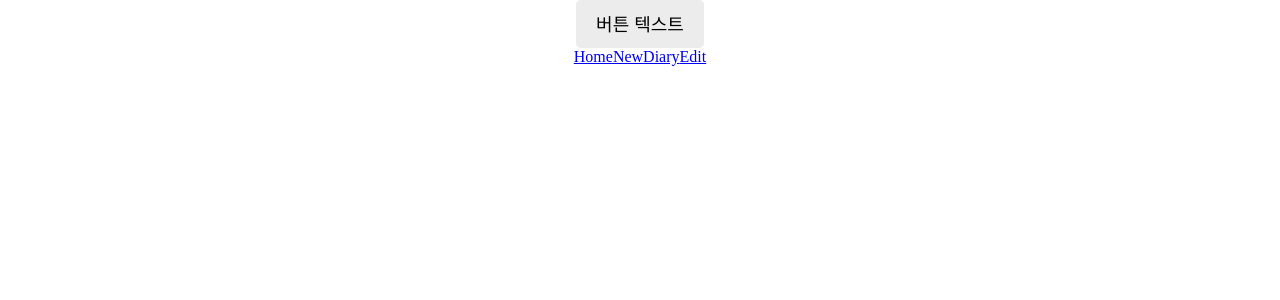
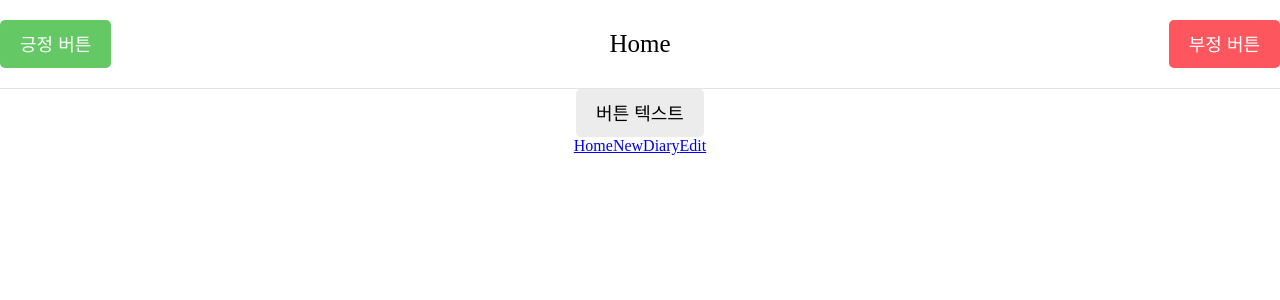
Before and after one commit to 92SooJong/one-bite-react, a React (Create React App) app in the folder project3/: page / in a window 1280 px wide. Shown: the top 300 px of the page. Built offline with nearby package versions, Linux system fonts and the light colour scheme; a web font is replaced by a local one.

Commit message:
add : Header 컴포넌트 생성

```diff
--- /dev/null
+++ b/project3/src/component/Header.css
@@ -0,0 +1,32 @@
+.Header {
+    padding-top: 20px;
+    padding-bottom: 20px;
+
+    display: flex;
+    align-items: center;
+    border-bottom: 1px solid #e2e2e2;
+}
+
+.Header > div {
+    display: flex;
+}
+
+.Header button {
+    font-family: "Nanum Pen Script";
+}
+
+.Header .header_title {
+    width: 50%;
+    font-size: 25px;
+    justify-content: center;
+}
+
+.Header .header_left {
+    width: 25%;
+    justify-content: start;
+}
+
+.Header .header_right {
+    width: 25%;
+    justify-content: end;
+}
--- /dev/null
+++ b/project3/src/component/Header.js
@@ -0,0 +1,15 @@
+import "./Header.css";
+
+const Header = ({ title, leftChild, rightChild }) => {
+
+
+    return (
+        <div className="Header">
+            <div className="header_left">{leftChild}</div>
+            <div className="header_title">{title}</div>
+            <div className="header_right">{rightChild}</div>
+        </div>
+    );
+}
+
+export default Header;
--- a/project3/src/pages/Home.js
+++ b/project3/src/pages/Home.js
@@ -1,10 +1,32 @@
 import { useSearchParams } from "react-router-dom";
 import Button from "../component/Button";
+import Header from "../component/Header";
 
 const Home = () => {
 
     return (
         <div>
+            <Header title={"Home"} leftChild = {
+                <Button
+                    type="positive"
+                    text={"긍정 버튼"}
+                    onClick={() => {
+                        alert("positive button");
+                    }}>
+                </Button>
+            } rightChild = {
+                <Button
+                    type="negative"
+                    text={"부정 버튼"}
+                    onClick={() => {
+                        alert("negative button");
+                    }}>
+                </Button>
+            }>
+
+            </Header>
+
+
             <Button text={"버튼 텍스트"} onClick={() => alert("hi")} type={"default"}></Button>
         </div>
     )
```
